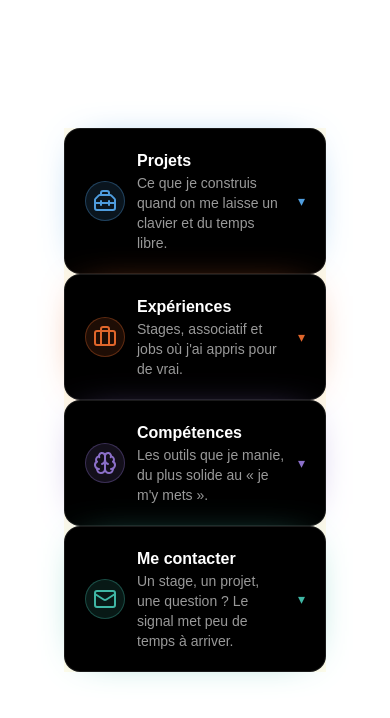
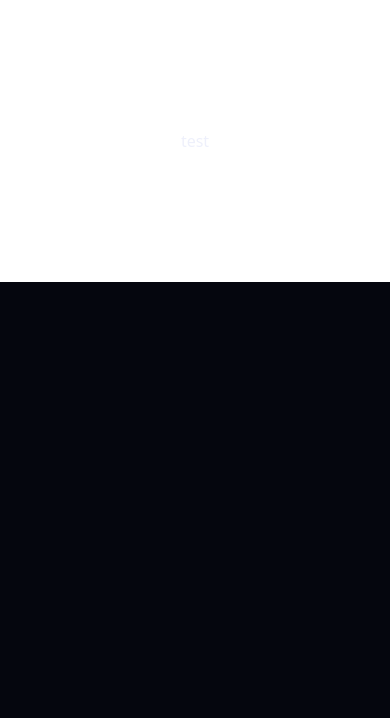
Before and after one commit to TPautras/TPautras-Portfolio, a Next.js app: page / in a window 390 px wide. Shown: the top 718 px of the page. Built offline with nearby package versions, Linux system fonts and the light colour scheme.

Commit message:
feat: refacto layout, add more content to projects, add stuff to css file and conditional rendering actually

```diff
--- a/app/globals.css
+++ b/app/globals.css
@@ -1,28 +1,110 @@
 @import "tailwindcss";
 
 :root {
-  --void: #05060e;  --void-2: #0a0c1a;
-  --ink: #eef0fb;   --ink-dim: #a2a7c4;  --dim: #676c88;
-  --line: rgba(180,190,255,.10);  --line-2: rgba(180,190,255,.18);
+  --void: #05060e;
+  --void-2: #0a0c1a;
+  --panel: rgba(148, 163, 255, 0.035);
+  --panel-2: rgba(148, 163, 255, 0.06);
+
+  --line: rgba(180, 190, 255, 0.10);
+  --line-2: rgba(180, 190, 255, 0.18);
+
+  --ink: #eef0fb;
+  --ink-dim: #a2a7c4;
+  --dim: #676c88;
+
   --sun: #ffc861;
+  --spec-proj: #7db4ff;
+  --spec-exp: #ff8360;
+  --spec-skill: #b98bff;
+  --spec-contact: #47d6c0;
+
+  --display: var(--font-cormorant), Georgia, "Times New Roman", serif;
+  --body: var(--font-manrope), system-ui, -apple-system, sans-serif;
+  --mono: var(--font-mono), ui-monospace, "SF Mono", monospace;
+
+  --wrap: 440px;
+
+  --r-card: 14px;
+  --r-pill: 999px;
 }
 
-@theme inline {
-  --color-background: var(--background);
-  --color-foreground: var(--foreground);
-  --font-sans: var(--font-geist-sans);
-  --font-mono: var(--font-geist-mono);
-}
-
-@media (prefers-color-scheme: dark) {
-  :root {
-    --background: #0a0a0a;
-    --foreground: #ededed;
-  }
+html {
+  scroll-behavior: smooth;
+  background: var(--void);
 }
 
 body {
-  background: var(--background);
-  color: var(--foreground);
-  font-family: Arial, Helvetica, sans-serif;
+  background: var(--void);
+  color: var(--ink);
+  font-family: var(--body);
+  line-height: 1.65;
+  -webkit-font-smoothing: antialiased;
+  text-rendering: optimizeLegibility;
+  overflow-x: hidden;
 }
+
+::selection {
+  background: color-mix(in srgb, var(--sun) 30%, transparent);
+  color: var(--ink);
+}
+
+:focus-visible {
+  outline: 2px solid var(--ink);
+  outline-offset: 3px;
+  border-radius: 2px;
+}
+
+.sky {
+  position: fixed;
+  inset: 0;
+  z-index: -2;
+  background:
+    radial-gradient(120% 80% at 78% 8%, rgba(125, 180, 255, 0.10), transparent 55%),
+    radial-gradient(90% 70% at 12% 42%, rgba(185, 139, 255, 0.10), transparent 55%),
+    radial-gradient(120% 90% at 60% 100%, rgba(71, 214, 192, 0.07), transparent 60%),
+    var(--void);
+}
+
+.starfield {
+  position: fixed;
+  inset: 0;
+  z-index: -1;
+  pointer-events: none;
+}
+
+.wrap {
+  width: 100%;
+  max-width: var(--wrap);
+  margin-inline: auto;
+  padding-inline: 22px;
+  position: relative;
+}
+.wrap--wide {
+  --wrap: 520px;
+}
+
+@keyframes breathe { 0%, 100% { opacity: 0.55; } 50% { opacity: 0.9; } }
+@keyframes travel  { to { stroke-dashoffset: -680; } }
+@keyframes float   { 0%, 100% { transform: translateY(0); } 50% { transform: translateY(-5px); } }
+@keyframes fall    { 0%, 100% { transform: translateY(0); opacity: 0.5; } 50% { transform: translateY(6px); opacity: 1; } }
+@keyframes trace   { to { stroke-dashoffset: 0; } }
+
+.sr-only {
+  position: absolute;
+  width: 1px; height: 1px;
+  padding: 0; margin: -1px;
+  overflow: hidden;
+  clip: rect(0, 0, 0, 0);
+  white-space: nowrap;
+  border: 0;
+}
+
+@media (prefers-reduced-motion: reduce) {
+  html { scroll-behavior: auto; }
+  *, *::before, *::after {
+    animation-duration: 0.001ms !important;
+    animation-iteration-count: 1 !important;
+    transition-duration: 0.001ms !important;
+  }
+}
--- a/app/layout.tsx
+++ b/app/layout.tsx
@@ -1,32 +1,61 @@
-import type { Metadata } from "next";
+// app/layout.tsx
+import type { Metadata, Viewport } from "next";
+import { Cormorant, Manrope, Space_Mono } from "next/font/google";
 import "./globals.css";
 
-import { Cormorant, Manrope, Space_Mono } from "next/font/google";
+const cormorant = Cormorant({
+  subsets: ["latin"],
+  weight: ["500", "600"],
+  style: ["normal", "italic"],
+  variable: "--font-cormorant",
+  display: "swap",
+});
 
-const display = Cormorant({ subsets: ["latin"], weight: ["500","600"], style: ["normal","italic"], variable: "--font-display" });
-const body    = Manrope({ subsets: ["latin"], weight: ["400","500","600"], variable: "--font-body" });
-const mono    = Space_Mono({ subsets: ["latin"], weight: ["400","700"], variable: "--font-mono" });
+const manrope = Manrope({
+  subsets: ["latin"],
+  variable: "--font-manrope",
+  display: "swap",
+});
 
+const spaceMono = Space_Mono({
+  subsets: ["latin"],
+  weight: ["400", "700"],
+  variable: "--font-mono",
+  display: "swap",
+});
 export const metadata: Metadata = {
-  title: "Create Next App",
-  description: "Generated by create next app",
+  title: {
+    default: "Thomas Pautras — Data & Intelligence Artificielle",
+    template: "%s — Thomas Pautras",
+  },
+  description:
+    "Portfolio de Thomas Pautras, étudiant ingénieur en data et intelligence artificielle. " +
+    "Un relevé de projets, d'expériences et de compétences.",
+  openGraph: {
+    title: "Thomas Pautras — Data & IA",
+    description: "Relevé de projets, d'expériences et de compétences.",
+    type: "website",
+    locale: "fr_FR",
+  },
+  metadataBase: new URL("https://tpautras.fr"),
+};
+
+export const viewport: Viewport = {
+  themeColor: "#05060e",
+  colorScheme: "dark",
 };
 
 export default function RootLayout({
   children,
-}: Readonly<{
+}: {
   children: React.ReactNode;
-}>) {
+}) {
   return (
     <html
-      lang="en"
-      className={`h-full antialiased`}
+      lang="fr"
+      className={`${cormorant.variable} ${manrope.variable} ${spaceMono.variable}`}
     >
-      <body className={`${display.variable} ${body.variable} ${mono.variable}min-h-full flex flex-col`}>
-        <>
-        {children}
-        </>
-      </body>
+      <body>{children}</body>
     </html>
   );
 }
--- a/app/page.tsx
+++ b/app/page.tsx
@@ -1,16 +1,22 @@
 import { PlanetCard } from "@/components/fallback/PlanetCards";
 import { PLANETS } from "@/lib/planets";
+import { headers } from "next/headers";
+import { isMobile } from "@/utils/isMobile";
 
-export default function Home() {
+export default async function Home() {
+  const userAgent = (await headers()).get("user-agent") || "";
+  const mobileCheck = isMobile(userAgent);
   return (
     <div className="flex flex-col flex-1 items-center justify-center bg-zinc-50 font-sans dark:bg-black">
       <main className="flex flex-1 w-full max-w-3xl flex-col items-center justify-between py-32 px-16 bg-white dark:bg-black sm:items-start">
         <div className="flex flex-1 flex-col md:hidden">
-          {PLANETS.map((element, i) => (
+          {mobileCheck ? (PLANETS.map((element, i) => (
             <div key={i} className="bg-amber-50 dark:bg-black">
               <PlanetCard planet={element}/>
             </div>
-          ))}
+          ))) :
+          <div> test</div>
+          }
         </div>
         <div className="hidden lg:block">
           Test
--- a/lib/planets.ts
+++ b/lib/planets.ts
@@ -12,8 +12,13 @@ export type Skill = { label: string; level?: number }; // level 0..1 → longueu
 
 export type Project = {
   title: string;
+  slug: string;
   stack: string[];
   description: string;
+  problem: string;
+  approach: string[];
+  metrics: { label: string; value: string }[];
+  finding?: { value: string; caption: string };
   href?: string; // démo / site en ligne
   repo?: string; // dépôt GitHub
   year?: string;
@@ -44,6 +49,7 @@ export type SectionContent = {
   headline: string; // titre de la section
   summary: string; // 1-2 phrases (survol planète + carte)
   accent: string; // couleur d'accent (hex) réutilisée en 3D ET en carte
+  star: { x: number; y: number }
 };
 
 export type Planet = {
@@ -83,37 +89,51 @@ export const PLANETS: Planet[] = [
       headline: "Projets",
       summary: "Ce que je construis quand on me laisse un clavier et du temps libre.",
       accent: "#4f9dde",
+      star: {
+        x: 0,
+        y: 0
+      }
     },
     orbit: { radius: 8, size: 0.9, speed: 0.22, tilt: 0.05, texture: "/textures/earth.jpg" },
     projects: [
       {
         title: "OrbitFolio — ce portfolio",
         stack: ["Next.js", "React Three Fiber", "TypeScript", "Tailwind"],
-        description:
-          "Landing page en système solaire interactif : orbites simulées à la main, " +
+        slug: "orbitfolio",
+
+        description: "Landing page en système solaire interactif : orbites simulées à la main, " +
           "perturbations gravitationnelles au passage d'astéroïdes, fallback en cartes sur mobile.",
         repo: "https://github.com/moncompte/orbitfolio",
         href: "https://mon-domaine.dev",
         year: "2026",
+        problem: "",
+        approach: [],
+        metrics: []
       },
       {
         title: "Station météo LoRa autonome",
         stack: ["C", "STM32", "FreeRTOS", "LoRaWAN"],
-        description:
-          "Capteur basse consommation alimenté par panneau solaire, transmission LoRa " +
+        description: "Capteur basse consommation alimenté par panneau solaire, transmission LoRa " +
           "toutes les 15 min, autonomie supérieure à 6 mois sur batterie.",
         repo: "https://github.com/moncompte/lora-weather",
         year: "2025",
+        slug: "",
+        problem: "",
+        approach: [],
+        metrics: []
       },
       {
         title: "Pathfinding visualizer",
         stack: ["React", "Canvas", "algorithmes"],
-        description:
-          "Outil pédagogique qui anime A*, Dijkstra et BFS sur une grille éditable, " +
+        description: "Outil pédagogique qui anime A*, Dijkstra et BFS sur une grille éditable, " +
           "réalisé pour un exposé en théorie des graphes.",
         repo: "https://github.com/moncompte/pathviz",
         href: "https://pathviz.mon-domaine.dev",
         year: "2025",
+        slug: "",
+        problem: "",
+        approach: [],
+        metrics: []
       },
     ],
   },
@@ -125,6 +145,10 @@ export const PLANETS: Planet[] = [
       headline: "Expériences",
       summary: "Stages, associatif et jobs où j'ai appris pour de vrai.",
       accent: "#e0662b",
+      star: {
+        x: 0,
+        y: 0
+      }
     },
     orbit: { radius: 12, size: 1.1, speed: 0.15, tilt: 0.03, texture: "/textures/mars.jpg" },
     experiences: [
@@ -162,6 +186,10 @@ export const PLANETS: Planet[] = [
       headline: "Compétences",
       summary: "Les outils que je manie, du plus solide au « je m'y mets ».",
       accent: "#8b6fc9",
+      star: {
+        x: 0,
+        y: 0
+      }
     },
     orbit: { radius: 16, size: 1.4, speed: 0.1, tilt: 0.06, texture: "/textures/jupiter.jpg", ring: true },
     skills: [
@@ -211,6 +239,10 @@ export const PLANETS: Planet[] = [
       headline: "Me contacter",
       summary: "Un stage, un projet, une question ? Le signal met peu de temps à arriver.",
       accent: "#3fb7a5",
+      star: {
+        x: 0,
+        y: 0
+      }
     },
     orbit: { radius: 20, size: 0.7, speed: 0.07, tilt: 0.04, texture: "/textures/neptune.jpg" },
     links: [
--- /dev/null
+++ b/utils/isMobile.ts
@@ -0,0 +1,4 @@
+// utils/isMobile.ts
+export const isMobile = (userAgent: string): boolean => {
+  return /android.+mobile|ip(hone|[oa]d)/i.test(userAgent);
+};
```
